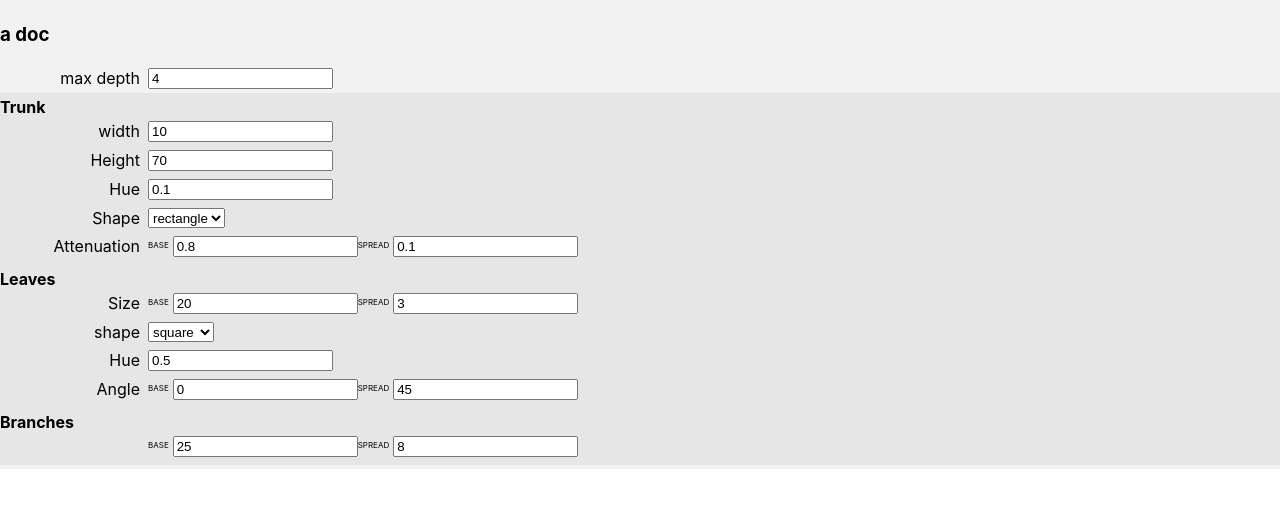
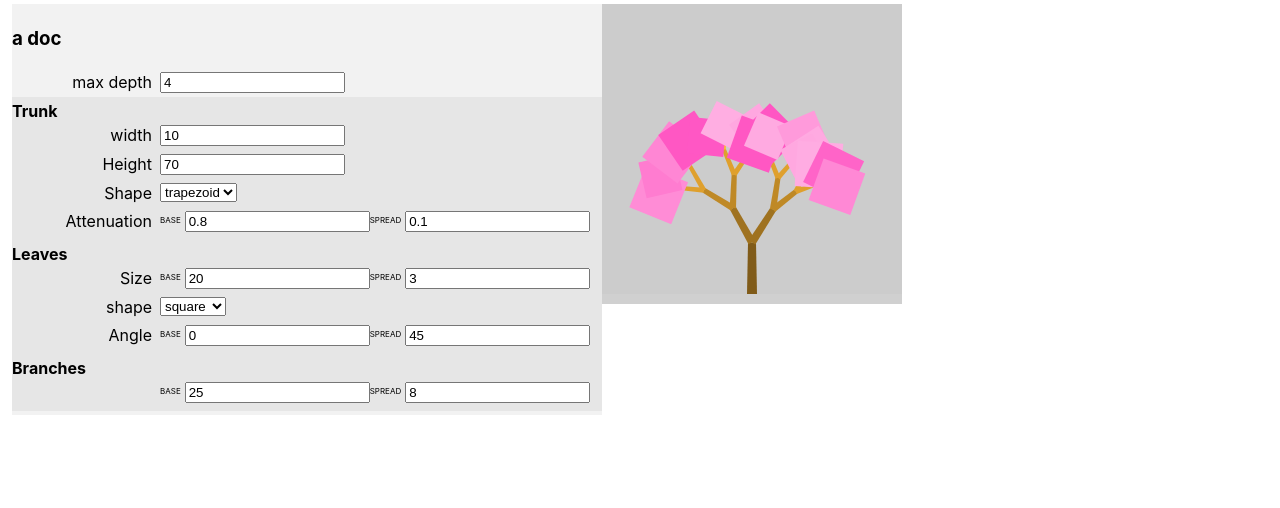
Before and after one commit to joshmarinacci/tree-gen-gen, a React (Create React App) app: page / in a window 1280 px wide. Shown: the top 508 px of the page. Built offline with nearby package versions, Linux system fonts and the light colour scheme.

Commit message:
make drawing work again

```diff
--- a/src/App.css
+++ b/src/App.css
@@ -4,6 +4,7 @@
     /*border: 1px solid red;*/
     padding: 0em 0.5em;
     margin: 0.25em;
+    align-items: start;
 }
 .vbox {
     display: flex;
--- a/src/App.js
+++ b/src/App.js
@@ -1,5 +1,6 @@
-import React, {useState} from 'react'
+import React, {Component, useState} from 'react'
 import './App.css';
+import {hsvToCanvas, randRange, randSpread, sfc32, toRad, xmur3} from './utils.js'
 
 
 
@@ -22,11 +23,6 @@ let mainDoc = {
       _type:'fixed',
       value:70,
     },
-    color: {
-      _title:'Hue',
-      _type:'fixed',
-      value:0.1
-    },
     type: {
       _title:'Shape',
       _type:'pick',
@@ -45,7 +41,7 @@ let mainDoc = {
     size: {
       _title:'Size',
       _type: 'spread',
-      base:'20',
+      base:20,
       spread:3
     },
     type: {
@@ -53,13 +49,6 @@ let mainDoc = {
       _type: 'pick',
       value:'square',
       values:['square','circle','triangle','ellipse'],
-    },
-    color: {
-      _title:'Hue',
-      _type:'fixed',
-      _kind:'number',
-      value:0.5,
-      _step:0.1,
     },
     angle: {
       _title:'Angle',
@@ -72,8 +61,8 @@ let mainDoc = {
     _title: 'Branches',
     angle: {
       _type:'spread',
-      base:'25',
-      spread:'8'
+      base:25,
+      spread:8
     }
   },
 }
@@ -100,14 +89,14 @@ const RandomSpreadEditor = ({def,update}) => {
     <label className='sub'>base</label>
     <input type='number' value={def.base}
            onChange={(e)=>{
-             def.base = e.target.value
+             def.base = parseFloat(e.target.value)
              update()
            }}
     />
     <label className='sub'>spread</label>
     <input type='number' value={def.spread}
            onChange={(e)=>{
-             def.spread = e.target.value
+             def.spread = parseFloat(e.target.value)
              update()
            }}
     />
@@ -117,7 +106,10 @@ const RandomSpreadEditor = ({def,update}) => {
 const PickEditor = ({def,update}) => {
   return <HBox>
     <label className='title'>{def._title}</label>
-    <select>
+    <select value={def.value} onChange={(e)=>{
+      def.value = e.target.value
+      update()
+    }}>
       {def.values.map(val => {
         return <option value={val} key={val}>{val}</option>
       })}
@@ -150,14 +142,154 @@ const DocEditor = ({doc,update}) => {
   </div>
 }
 
+const PHASES = {
+  TRUNK:'TRUNK',
+  LEAF:'LEAF'
+}
+
+class CanvasView extends Component {
+  componentDidMount() {
+    this.redraw()
+  }
+
+  componentDidUpdate(prevProps, prevState, snapshot) {
+    this.redraw()
+  }
+  render() {
+    return <canvas ref={(canvas)=>this.canvas = canvas} width={300} height={300}/>
+  }
+
+  redraw() {
+    const ctx = this.canvas.getContext('2d')
+    this.ctx = ctx
+    const w = this.canvas.width
+    const h = this.canvas.height
+    //background
+    ctx.fillStyle = '#cccccc'
+    ctx.fillRect(0,0,w,h)
+
+    //floor
+    ctx.fillStyle = '#d0d0d0'
+    ctx.fillRect(0,h-10,w,10)
+    this.props.doc.seed = 'apple';//""+Math.random()
+
+    // draw the two phases
+    this.firstTrunk(PHASES.TRUNK,this.props.doc)
+    this.firstTrunk(PHASES.LEAF,this.props.doc)
+  }
+
+  firstTrunk(phase,opts) {
+    const w = this.canvas.width
+    const h = this.canvas.height
+    this.phase = phase
+    this.ctx.save()
+    this.ctx.translate(w/2,h-10)
+    this.ctx.scale(1,-1)
+    const seed = xmur3(opts.seed)
+    opts.random =sfc32(seed(),seed(),seed(),seed())
+    let width = opts.trunk.width.value
+    let height = opts.trunk.height.value
+
+    // opts.trunk.color.value = randRange(opts.random,0,1)
+    // opts.leaf.color.value = 1.0-opts.trunk.color.value
+    // if(opts.leaf.color.value < 0) opts.leaf.color.value = opts.leaf.color.value + 1.0
+    const o2 = {
+      trunkColor: randRange(opts.random,0,1),
+    }
+    o2.leafColor = 1.0-o2.trunkColor
+    if(o2.leafColor < 0) o2.leafColor = o2.leafColor + 1.0
+    this.trunk(this.ctx, width, height, opts.maxDepth.value, opts, o2)
+    this.ctx.restore()
+
+  }
+
+  branch(ctx, w, h,depth, opts,o2) {
+    const angle = toRad(opts.branch.angle.base)
+    const spread = toRad(opts.branch.angle.spread)
+    ctx.save()
+    ctx.rotate(randSpread(opts.random,+angle,spread))
+    this.trunk(ctx,w,h,depth-1, opts,o2)
+    ctx.restore()
+    ctx.save()
+    ctx.rotate(randSpread(opts.random,-angle,spread))
+    this.trunk(ctx,w,h,depth-1, opts,o2)
+    ctx.restore()
+  }
+
+  trunk(ctx, w, h, depth, opts, o2) {
+      const nw = w * opts.trunk.attenuation.base
+      const nh = h * randSpread(opts.random,opts.trunk.attenuation.base,opts.trunk.attenuation.spread)
+
+      if(this.phase === PHASES.TRUNK) {
+        const step = 0.5/opts.maxDepth.value
+        ctx.fillStyle = hsvToCanvas(o2.trunkColor,0.8,1.0-depth*step)
+        if(opts.trunk.type.value === 'rectangle') {
+          ctx.fillRect(-w / 2, 0, w, nh)
+        }
+        if(opts.trunk.type.value === 'trapezoid') {
+          ctx.beginPath()
+          ctx.moveTo(-w/2,0)
+          ctx.lineTo(-nw/2,nh)
+          ctx.lineTo(nw/2,nh)
+          ctx.lineTo(w/2,0)
+          ctx.fill()
+        }
+      }
+      ctx.save()
+      ctx.translate(0,nh)
+      if(depth === 0) this.leaf(ctx,nw, nh,opts,o2)
+      if(depth > 0) this.branch(ctx,nw,nh,depth, opts,o2)
+      ctx.restore()
+  }
+
+  leaf(ctx, w,h, opts,o2) {
+    ctx.save()
+    const angle = randSpread(opts.random,opts.leaf.angle.base, opts.leaf.angle.spread)
+    ctx.rotate(toRad(angle))
+    const sat = randSpread(opts.random,0.5,0.2)
+    ctx.fillStyle = hsvToCanvas(o2.leafColor,sat,1.0)
+    let s = randSpread(opts.random,opts.leaf.size.base,opts.leaf.size.spread)
+    if(s <0) s = 0
+
+    if(this.phase !== PHASES.LEAF) {
+      return ctx.restore()
+    }
+    if(opts.leaf.type.value === 'square') {
+      ctx.fillRect(-s, -s, s * 2, s * 2)
+    }
+    if(opts.leaf.type.value === 'circle') {
+      ctx.beginPath()
+      ctx.arc(0,0,s,0,toRad(360))
+      ctx.fill()
+    }
+    if(opts.leaf.type.value === 'triangle') {
+      ctx.beginPath()
+      for(let i=0; i<=3; i++) {
+        let theta = toRad(360/3*i)
+        let x = s*Math.sin(theta)
+        let y = s*Math.cos(theta)
+        if(i === 0) ctx.moveTo(x,y)
+        ctx.lineTo(x,y)
+      }
+      ctx.fill()
+    }
+    if(opts.leaf.type.value === 'ellipse') {
+      ctx.beginPath()
+      ctx.ellipse(0,0,s,s/2,0,0,toRad(360))
+      ctx.fill()
+    }
+    ctx.restore()
+  }
+
+}
+
 const App = () => {
   const [count, setCount] = useState(0)
   return (
-    <div>
-      <DocEditor doc={mainDoc} update={()=>{
-        setCount(count+1)
-      }}/>
-    </div>
+    <HBox>
+      <DocEditor doc={mainDoc} update={()=> setCount(count+1)}/>
+      <CanvasView doc={mainDoc}/>
+    </HBox>
   );
 }
 
--- /dev/null
+++ b/src/utils.js
@@ -0,0 +1,65 @@
+export function xmur3(str) {
+    for(var i = 0, h = 1779033703 ^ str.length; i < str.length; i++) {
+        h = Math.imul(h ^ str.charCodeAt(i), 3432918353);
+        h = h << 13 | h >>> 19;
+    }
+    return function() {
+        h = Math.imul(h ^ h >>> 16, 2246822507);
+        h = Math.imul(h ^ h >>> 13, 3266489909);
+        return (h ^= h >>> 16) >>> 0;
+    }
+}
+export function sfc32(a, b, c, d) {
+    return function() {
+        a >>>= 0; b >>>= 0; c >>>= 0; d >>>= 0;
+        let t = (a + b) | 0;
+        a = b ^ b >>> 9;
+        b = c + (c << 3) | 0;
+        c = (c << 21 | c >>> 11);
+        d = d + 1 | 0;
+        t = t + d | 0;
+        c = c + t | 0;
+        return (t >>> 0) / 4294967296;
+    }
+}
+export const toRad = (deg) => deg/180*Math.PI
+export const randRange = (random, min, max) => min + random()*(max-min)
+export const randSpread = (random, base, spread) => randRange(random,base-spread,base+spread)
+
+// https://axonflux.com/handy-rgb-to-hsl-and-rgb-to-hsv-color-model-c
+/**
+ * Converts an HSV color value to RGB. Conversion formula
+ * adapted from http://en.wikipedia.org/wiki/HSV_color_space.
+ * Assumes h, s, and v are contained in the set [0, 1] and
+ * returns r, g, and b in the set [0, 255].
+ *
+ * @param   Number  h       The hue
+ * @param   Number  s       The saturation
+ * @param   Number  v       The value
+ * @return  Array           The RGB representation
+ */
+export function hsvToRgb(h, s, v){
+    let r, g, b
+
+    var i = Math.floor(h * 6);
+    var f = h * 6 - i;
+    var p = v * (1 - s);
+    var q = v * (1 - f * s);
+    var t = v * (1 - (1 - f) * s);
+
+    switch(i % 6){
+        case 0: r = v; g = t; b = p; break;
+        case 1: r = q; g = v; b = p; break;
+        case 2: r = p; g = v; b = t; break;
+        case 3: r = p; g = q; b = v; break;
+        case 4: r = t; g = p; b = v; break;
+        case 5: r = v; g = p; b = q; break;
+    }
+
+    return [r * 255, g * 255, b * 255];
+}
+
+export function hsvToCanvas(h, s, v) {
+    const rgb = hsvToRgb(h,s,v)
+    return `rgb(${rgb[0]},${rgb[1]},${rgb[2]})`
+}
```
